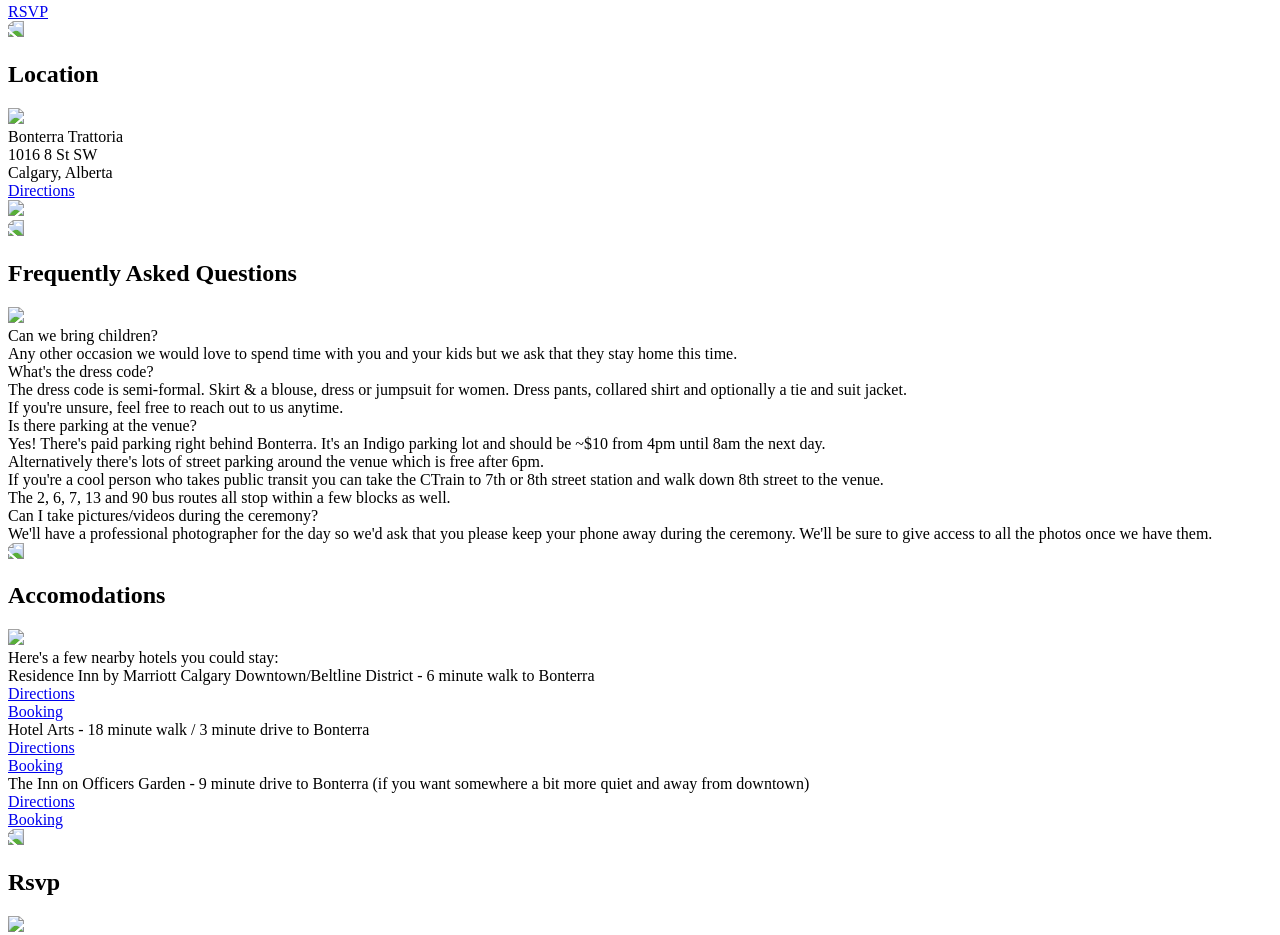
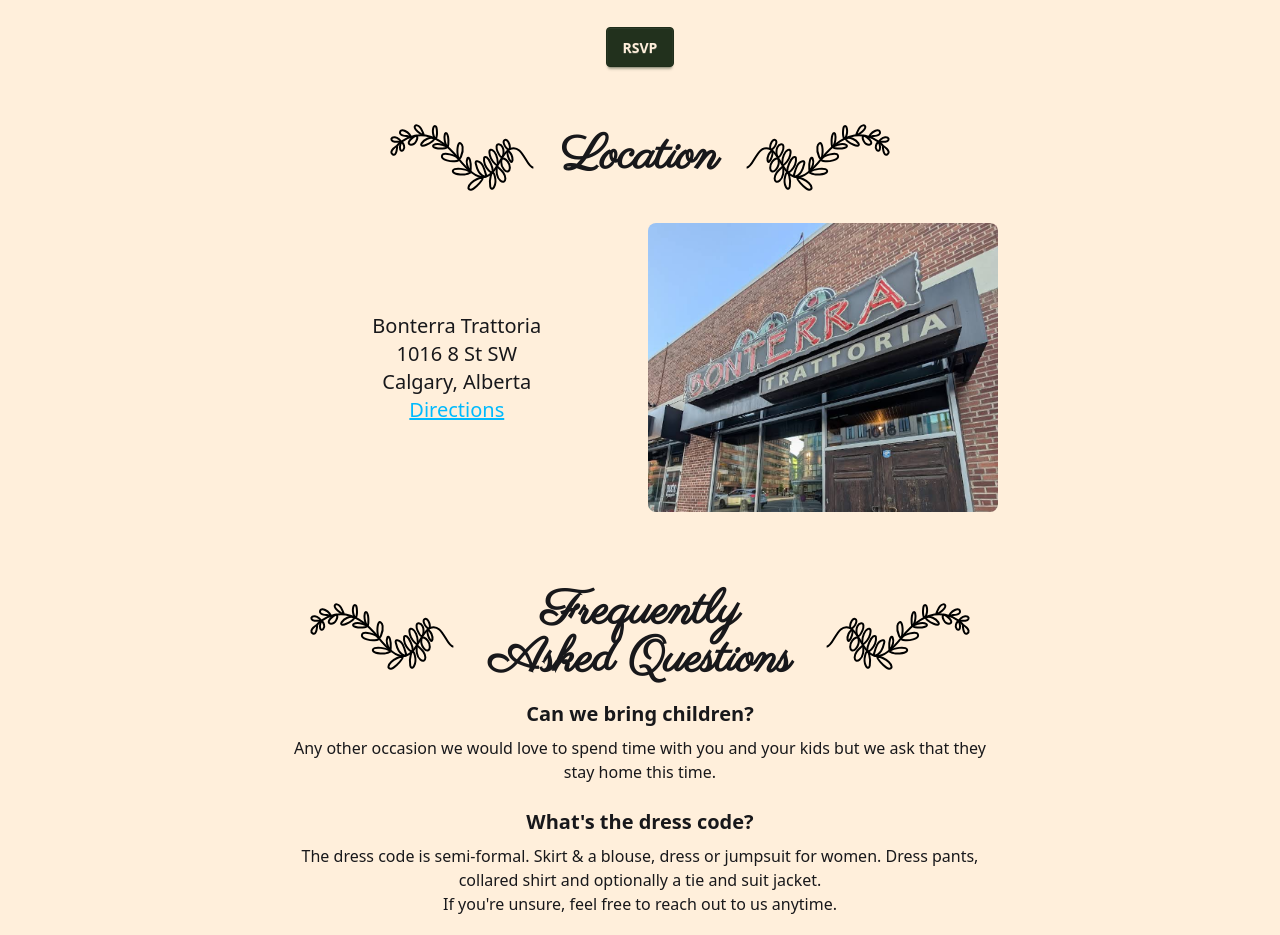
Before and after one commit to ian-weir/wedding, a website: page index.html in a window 1280 px wide. Shown: the part 793-1728 px from the top of the page. Drawn offline with nearby package versions, Linux system fonts and the light colour scheme; files that its build step writes are made by us from their sources; the site is published under a folder, as on GitHub Pages, so addresses that start at the root find nothing.

Commit message:
Change pathing again

```diff
--- a/index.html
+++ b/index.html
@@ -2,7 +2,7 @@
 <html lang="en">
   <head>
     <meta charset="UTF-8" />
-    <link href="/output.css" rel="stylesheet">
+    <link href="./output.css" rel="stylesheet">
     <meta name="viewport" content="width=device-width, initial-scale=1.0" />
     <title>Ian and Morgann's Wedding</title>
     <link rel="preconnect" href="https://fonts.googleapis.com">
@@ -60,7 +60,7 @@
 
 <div id="home" class="flex flex-col justify-center z-1 scroll-home">
   <div id="hero" class="hero"
-    style="height: 80vh; background-image: url(/hero.avif); background-position: center 75%; background-size: cover; background-repeat: no-repeat;">
+    style="height: 80vh; background-image: url(./hero.avif); background-position: center 75%; background-size: cover; background-repeat: no-repeat;">
     <div class="hero-overlay"></div>
     <div class="hero-content text-primary-content h-full">
       <div class="max-w-md text-3xl lg:mt-[90%]">
@@ -80,9 +80,9 @@
 <div id="sections" class="space-y-10">
   <div id="location" class="w-7/10 mx-auto py-5 scroll-location ">
     <div class="flex justify-center items-center">
-      <img src="/leafy.svg" height="36" style="transform: scale(-1, 1)"/>
+      <img src="./leafy.svg" height="36" style="transform: scale(-1, 1)"/>
       <h2 class="text-5xl parisienne-regular"> Location </h2>
-      <img src="/leafy.svg" height="36" />
+      <img src="./leafy.svg" height="36" />
     </div>
     <div class="grid md:grid-cols-2 gap-4 mt-4 place-items-center text-xl">
       <div>
@@ -100,7 +100,7 @@
             href="https://maps.app.goo.gl/aQ6x3SRkpUQXJsKP9"> Directions</a>
         </div>
       </div>
-      <img class="rounded-lg" src="/bonterra-ext.png">
+      <img class="rounded-lg" src="./bonterra-ext.png">
     </div>
 
 
@@ -108,9 +108,9 @@
 
 <div id="faq" class="w-7/10 mx-auto scroll-to">
   <div class="flex justify-center items-center">
-      <img src="/leafy.svg" style="transform: scale(-1, 1)"/>
+      <img src="./leafy.svg" style="transform: scale(-1, 1)"/>
       <h2 class="text-5xl parisienne-regular my-4"> Frequently Asked Questions </h2>
-      <img src="/leafy.svg"/>
+      <img src="./leafy.svg"/>
   </div>
   <div class="text-xl mb-2 font-bold">
     Can we bring children?
@@ -150,9 +150,9 @@
 
 <div id="accomodations" class="w-7/10 mx-auto scroll-to">
   <div class="flex justify-center items-center">
-      <img src="/leafy.svg" style="transform: scale(-1, 1)"/>
+      <img src="./leafy.svg" style="transform: scale(-1, 1)"/>
       <h2 class="text-5xl parisienne-regular my-4"> Accomodations </h2>
-      <img src="/leafy.svg"/>
+      <img src="./leafy.svg"/>
   </div>
     <div class="text-base mb-4">
       Here's a few nearby hotels you could stay:
@@ -201,9 +201,9 @@
 
 <div id="rsvp" class="w-7/10 mx-auto scroll-to">
   <div class="flex justify-center items-center">
-      <img src="/leafy.svg" style="transform: scale(-1, 1)"/>
+      <img src="./leafy.svg" style="transform: scale(-1, 1)"/>
       <h2 class="text-5xl parisienne-regular my-4"> Rsvp </h2>
-      <img src="/leafy.svg"/>
+      <img src="./leafy.svg"/>
   </div>
   <div class="text-base mb-4">
     You're more than welcome to bring whoever you'd like for your plus one. Your significant other, best friend or even that coworker you're really trying to impress.
```
